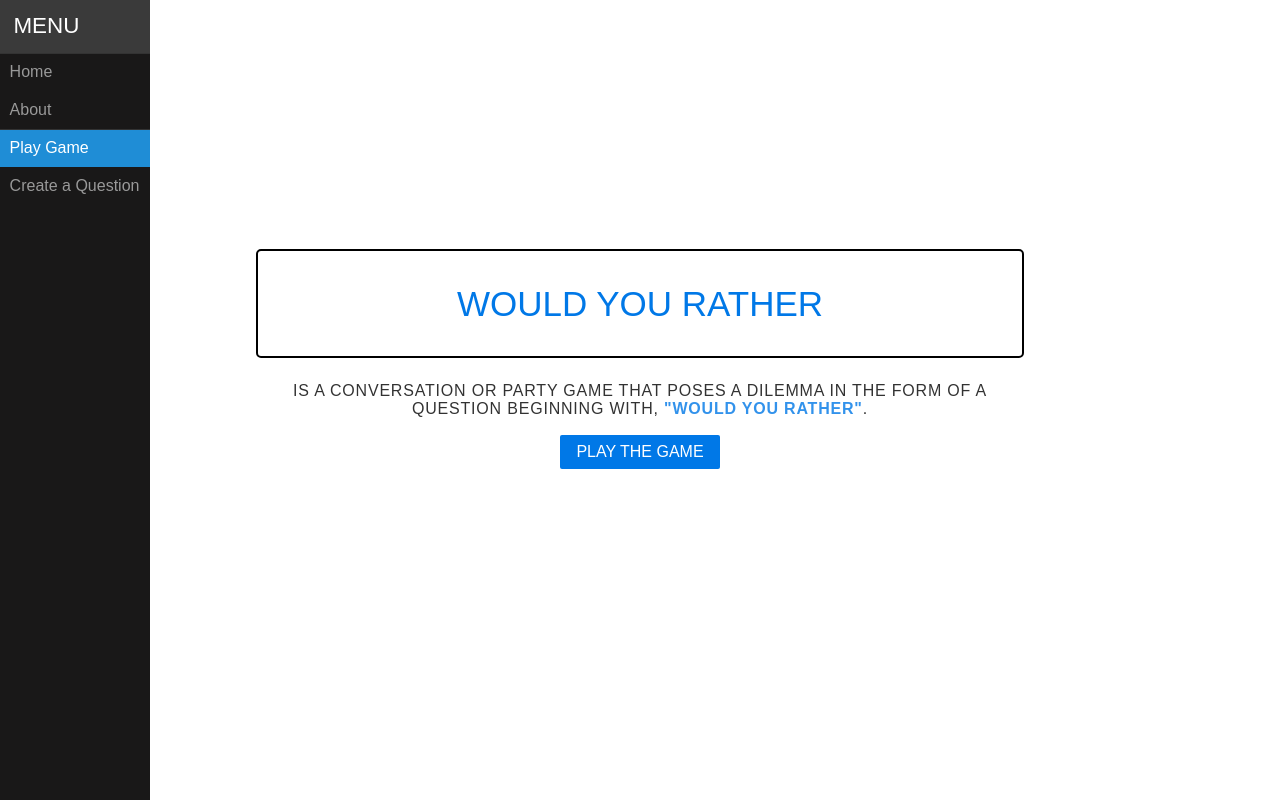
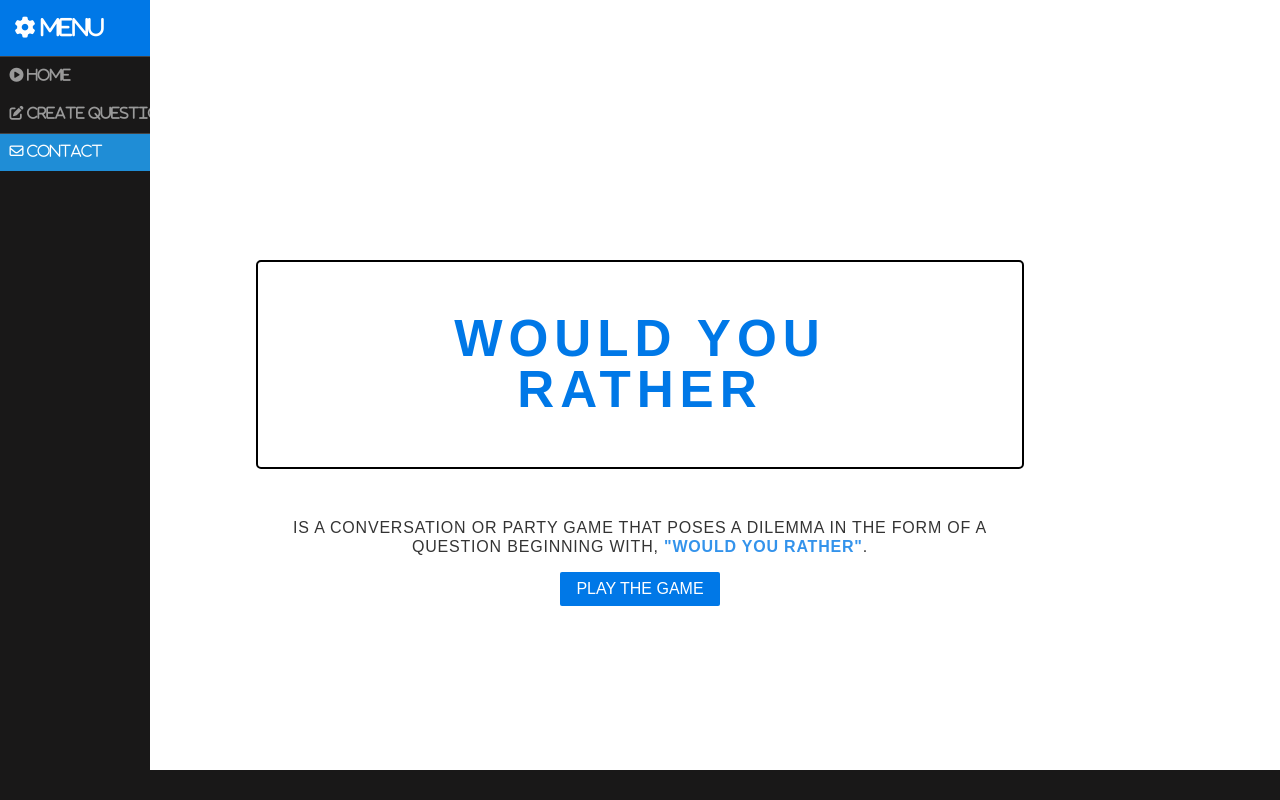
Before and after one commit to AnnaOlt/Project-2, a website: page views/index.html in a window 1280 px wide. Drawn offline with nearby package versions, Linux system fonts and the light colour scheme.

Commit message:
added icons and simple shake animationand footer

```diff
--- a/views/index.html
+++ b/views/index.html
@@ -5,7 +5,9 @@
     <meta charset="utf-8">
     <meta name="viewport" content="width=device-width, initial-scale=1.0">
     <meta name="description">
+    <script src="https://kit.fontawesome.com/5ebe19f690.js" crossorigin="anonymous"></script>
     <link rel="stylesheet" href="https://unpkg.com/purecss@1.0.1/build/pure-min.css" integrity="sha384-" crossorigin="anonymous">
+
     <link rel="stylesheet" href="layout/css/style.css">
     <title>would you rather</title>
 </head>
@@ -21,24 +23,25 @@
 
         <div id="menu">
             <div class="pure-menu">
-                <a class="pure-menu-heading" href="#">Menu</a>
+                <a class="pure-menu-heading" href="#"><i class="fas fa-cog fa-sm"> Menu </a></i>
 
                 <ul class="pure-menu-list">
-                    <li class="pure-menu-item"><a href="#" class="pure-menu-link">Home</a></li>
-                    <li class="pure-menu-item"><a href="#" class="pure-menu-link">About</a></li>
 
+                    <li class="pure-menu-item"><a href="#" class="pure-menu-link"><i class="fas fa-play-circle fa-sm"> Home </a></i>
+                    </li>
+                    <li class="pure-menu-item"><a href="#" class="pure-menu-link"><i class="fas fa-edit fa-sm"> Create Question </a></i>
+                    </li>
                     <li class="pure-menu-item menu-item-divided pure-menu-selected">
-                        <a href="#" class="pure-menu-link">Play Game</a>
+                        <a href="#" class="pure-menu-link"><i class="far fa-envelope fa-sm"> Contact </a></i>
                     </li>
 
-                    <li class="pure-menu-item"><a href="#" class="pure-menu-link">Create a Question</a></li>
                 </ul>
             </div>
         </div>
 
         <div class="splash-container">
             <div class="splash">
-                <h1 class="splash-head">WOULD YOU RATHER</h1>
+                <h1 class="splash-head" id="shaking">WOULD YOU RATHER</h1>
 
                 <p class="splash-subhead">Is a conversation or party game that poses a dilemma in the form of a question beginning with, <strong>"Would You Rather"</strong>.</p>
 
@@ -47,6 +50,8 @@
             </div>
         </div>
 
+        <div class="footer"></div>
+
         <script src="js/menu.js"></script>
 
 </body>
--- a/views/layout/css/style.css
+++ b/views/layout/css/style.css
@@ -68,7 +68,7 @@ body {
 
 #menu .pure-menu ul,
 #menu .pure-menu .menu-item-divided {
-    border-top: 1px solid #333;
+    border-top: 1px solid rgb(68, 67, 67);
 }
 
 #menu .pure-menu li a:hover,
@@ -86,10 +86,10 @@ body {
 }
 
 #menu .pure-menu-heading {
-    font-size: 140%;
+    font-size: 150%;
     color: #fff;
     margin: 0;
-    background-color: rgb(58, 58, 58);
+    background-color: #0078e7;
 }
 
 .menu-link {
@@ -97,7 +97,6 @@ body {
     display: block;
     top: 0;
     left: 0;
-    background: #000;
     background: #0078e7;
     font-size: 10px;
     z-index: 10;
@@ -180,6 +179,60 @@ strong {
     opacity: 0.8;
 }
 
+.footer {
+    position: fixed;
+    left: 0;
+    height: 30px;
+    bottom: 0;
+    width: 100%;
+    background-color: #191818;
+    color: white;
+    text-align: center;
+}
+
+#shaking {
+    position: relative;
+    text-transform: uppercase;
+    letter-spacing: 6px;
+    font-size: 4vw;
+    text-align: center;
+    font-weight: 900;
+    text-decoration: none;
+    display: inline-block;
+    background-size: 120% 100%;
+    -webkit-background-clip: text;
+    -webkit-text-fill-color: transparent;
+    -moz-background-clip: text;
+    -moz-text-fill-color: transparent;
+    -ms-background-clip: text;
+    -ms-text-fill-color: transparent;
+    background-clip: text;
+    text-emphasis-color: transparent;
+    background-color: #0078e7;
+    animation: 0.2s shake infinite alternate;
+}
+
+@keyframes shake {
+    0% {
+        transform: skewX(-13deg);
+    }
+    5% {
+        transform: skewX(13deg);
+    }
+    10% {
+        transform: skewX(-13deg);
+    }
+    15% {
+        transform: skewX(13deg);
+    }
+    20% {
+        transform: skewX(0deg);
+    }
+    100% {
+        transform: skewX(0deg);
+    }
+}
+
 @media (min-width: 48em) {
     .header,
     .content {
```
